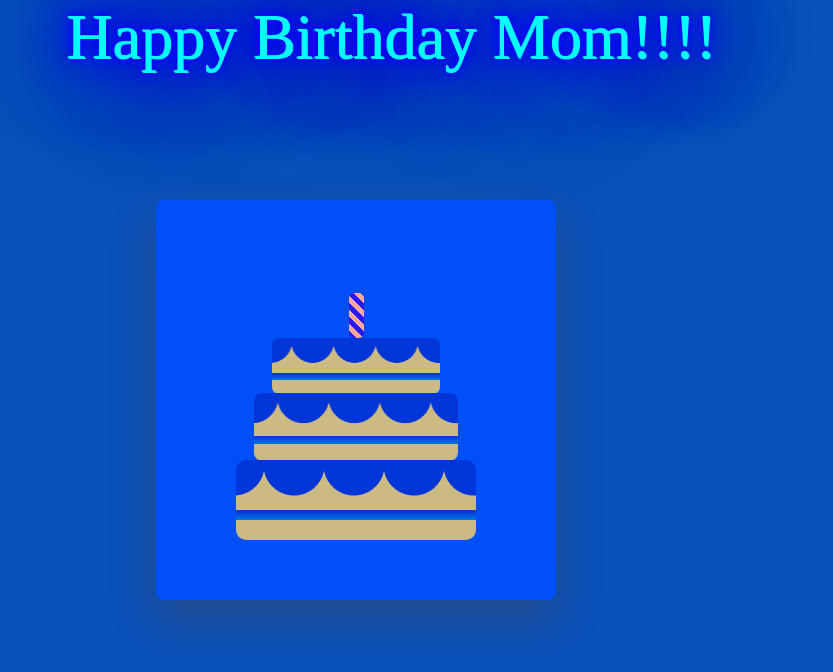
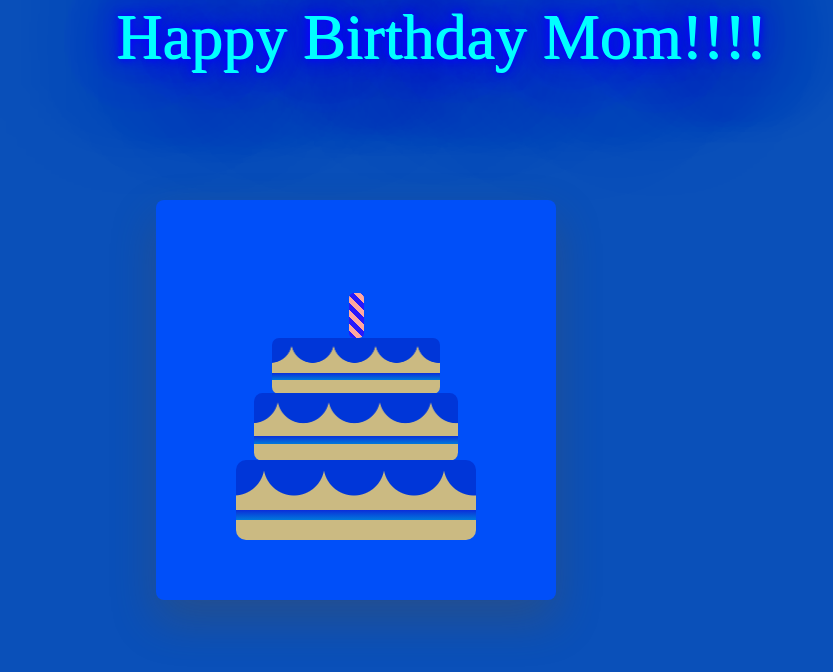
Before and after one commit to Jordan4224/birthdayweb, a plain HTML site: page index.html in a window 1280 px wide. Shown: the whole page, without its empty margins (284-1117 px from the left). Drawn offline with Linux system fonts and the light colour scheme.

Commit message:
Update style2.css

```diff
--- a/style2.css
+++ b/style2.css
@@ -119,7 +119,7 @@ body{
 }
 .name{
     font-size: 4em;
-    margin-left: 350px;
+    margin-left: 400px;
     color:aqua;
     box-sizing: border-box;
 
```
